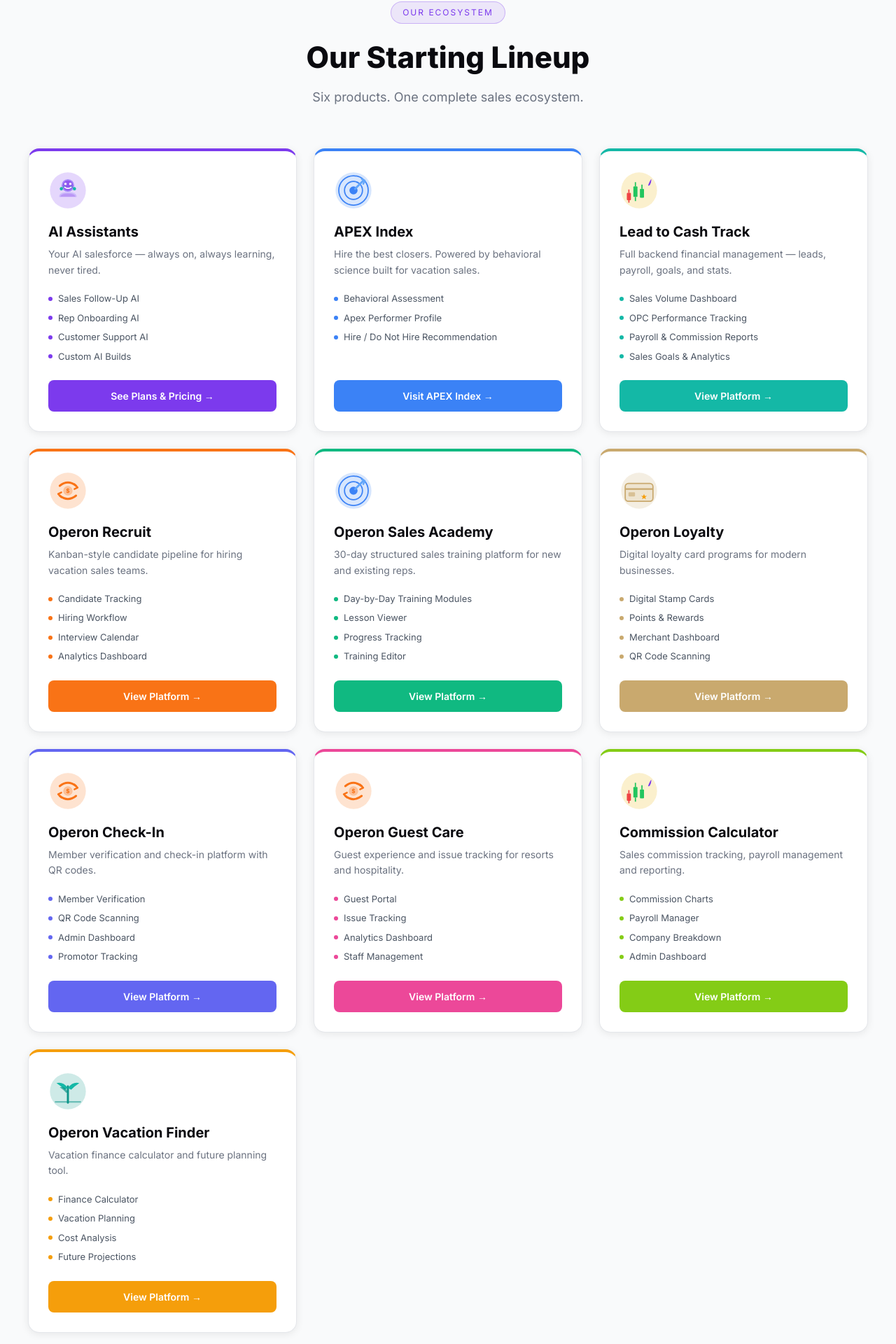
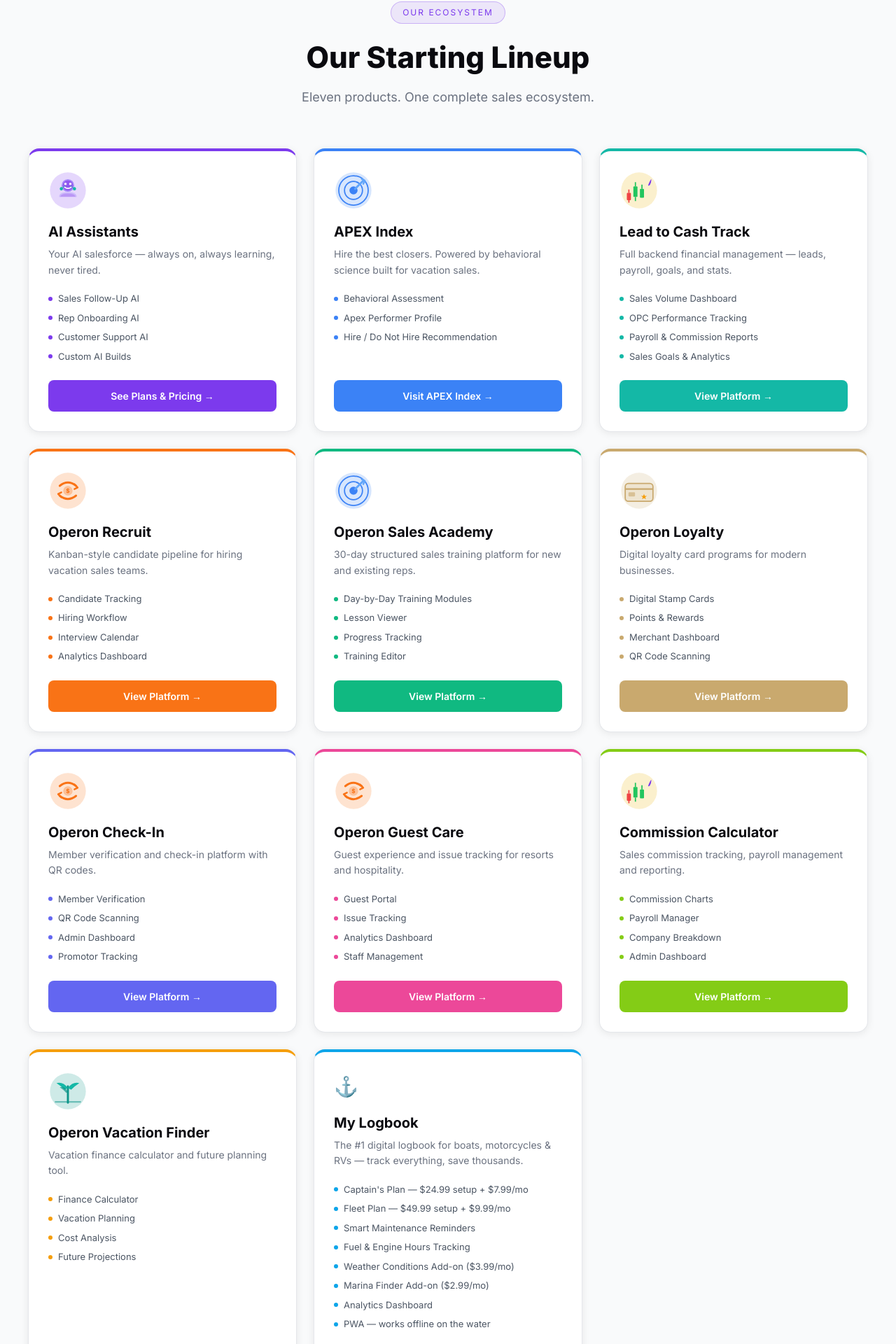
Before and after one commit to Antarestravelclub/Operon, a React (Vite) app: page / in a window 1280 px wide. Shown: the part 1120-3040 px from the top of the page at 70% size. Built offline with nearby package versions, Linux system fonts and the light colour scheme.

Commit message:
Add My Logbook as its own card in Starting Lineup section

```diff
--- a/src/pages/Landing.tsx
+++ b/src/pages/Landing.tsx
@@ -283,6 +283,16 @@ const Landing = () => {
       ctaLink: 'https://myoperon.io/vacations.html',
       external: true,
     },
+    {
+      icon: <span style={{fontSize: 28}}>⚓</span>,
+      title: 'My Logbook',
+      color: '#0ea5e9',
+      tagline: 'The #1 digital logbook for boats, motorcycles & RVs — track everything, save thousands.',
+      products: ["Captain's Plan — $24.99 setup + $7.99/mo", 'Fleet Plan — $49.99 setup + $9.99/mo', 'Smart Maintenance Reminders', 'Fuel & Engine Hours Tracking', 'Weather Conditions Add-on ($3.99/mo)', 'Marina Finder Add-on ($2.99/mo)', 'Analytics Dashboard', 'PWA — works offline on the water'],
+      cta: 'Visit My Logbook',
+      ctaLink: 'https://my-logbook.io',
+      external: true,
+    },
   ];
 
   // Platforms we OWN — Built & Powered by Operon
@@ -424,7 +434,7 @@ const Landing = () => {
             </div>
             <h2 style={{ fontSize: 42, fontWeight: 800, color: '#0a0a0f', marginBottom: 12 }}>Our Starting Lineup</h2>
             <p style={{ fontSize: 18, color: '#6b7280', maxWidth: 520, margin: '0 auto' }}>
-              Six products. One complete sales ecosystem.
+              Eleven products. One complete sales ecosystem.
             </p>
           </div>
           <div style={{ display: 'grid', gridTemplateColumns: 'repeat(auto-fit, minmax(340px, 1fr))', gap: 24 }}>
```
